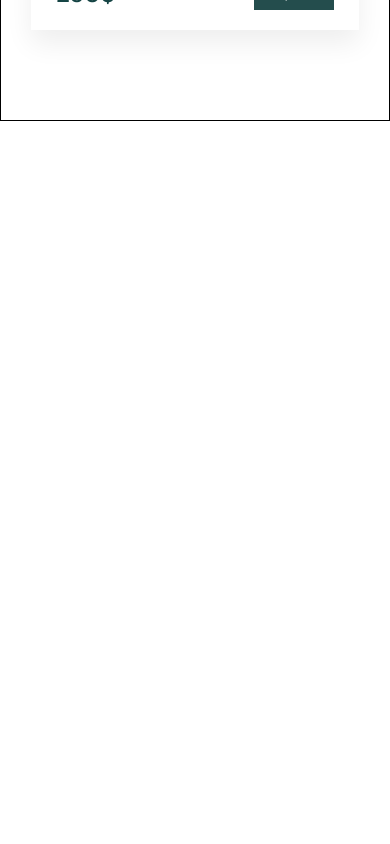
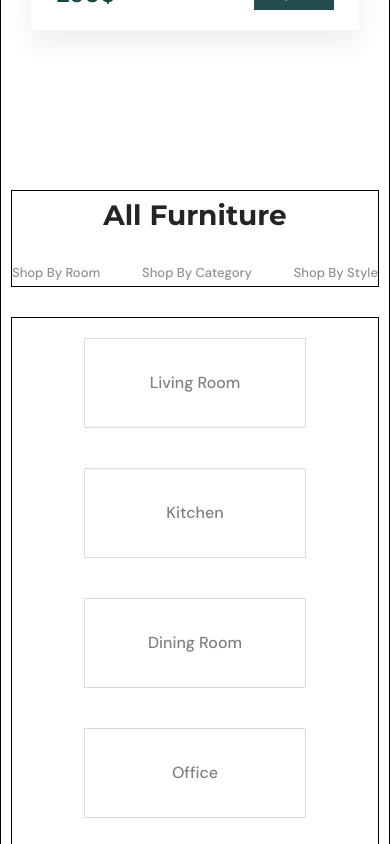
Before and after one commit to AndriyPapirnyk/DudeShape-react, a React (Create React App) app: page / in a window 390 px wide. Shown: the part 3520-4364 px from the top of the page. Before the commit the page ends 3641 px from the top, so only its background shows below. Built offline with nearby package versions, Linux system fonts and the light colour scheme.

Commit message:
final version of adaptive for furniture block

```diff
--- a/src/components/Main.jsx
+++ b/src/components/Main.jsx
@@ -4,7 +4,7 @@ import Home from './home/Home';
 import Companies from './companies/Companies';
 import About from './about/About';
 import Popuplar from './popular/Popular';
-// import Furniture from './furniture/Furniture';
+import Furniture from './furniture/Furniture';
 // import Customers from './customers/Customers';
 // import Subscription from './subsription/Subscription';
 
@@ -17,7 +17,7 @@ function Main() {
             <Companies />
             <About />
             <Popuplar />
-            {/* <Furniture /> */}
+            <Furniture />
             {/* <Customers />  */}
             {/* <Subscription /> */}
         </div>
--- a/src/components/furniture/Furniture.css
+++ b/src/components/furniture/Furniture.css
@@ -6,12 +6,22 @@
   padding: 70px 0;
   gap: 80px;
 }
+@media screen and (max-width: 1079px) {
+  .furniture {
+    gap: 30px;
+  }
+}
 .furniture__main {
   width: 100%;
   display: flex;
 }
 .furniture__main img {
   width: 580px;
+}
+@media screen and (max-width: 1079px) {
+  .furniture__main img {
+    display: none;
+  }
 }
 .furniture__main-options {
   border: 1px solid #000;
@@ -20,6 +30,22 @@
   justify-content: space-between;
   align-items: center;
   padding: 0 0 0 135px;
+}
+@media screen and (max-width: 1200px) {
+  .furniture__main-options {
+    padding: 0 0 0 30px;
+  }
+}
+@media screen and (max-width: 1093px) {
+  .furniture__main-options {
+    padding: 0 0 0 15px;
+  }
+}
+@media screen and (max-width: 1079px) {
+  .furniture__main-options {
+    padding: 0;
+    justify-content: space-around;
+  }
 }
 .furniture__heading {
   width: 100%;
@@ -36,11 +62,21 @@
   line-height: 48px;
   color: #242424;
 }
+@media screen and (max-width: 600px) {
+  .furniture__heading h1 {
+    font-size: 28px;
+  }
+}
 .furniture__heading div {
   width: 100%;
   display: flex;
   justify-content: space-around;
   margin-top: 20px;
+}
+@media screen and (max-width: 600px) {
+  .furniture__heading div {
+    justify-content: space-between;
+  }
 }
 .furniture__heading div p {
   font-family: "DM Sans";
@@ -51,6 +87,16 @@
   color: #919090;
   transition: 0.3s;
 }
+@media screen and (max-width: 600px) {
+  .furniture__heading div p {
+    font-size: 16px;
+  }
+}
+@media screen and (max-width: 415px) {
+  .furniture__heading div p {
+    font-size: 13px;
+  }
+}
 .furniture__heading div p:hover {
   transition: 0.3s;
   color: #154444;
--- a/src/components/furniture/Furniture.scss
+++ b/src/components/furniture/Furniture.scss
@@ -5,11 +5,17 @@
     flex-direction: column;
     padding: 70px 0;
     gap: 80px;
+    @media screen and (max-width: 1079px) {
+        gap: 30px;
+    }
     &__main{
         width: 100%;
         display: flex;
         img{
             width: 580px;
+            @media screen and (max-width: 1079px) {
+                display: none;
+            }
         }
         &-options{
             border: 1px solid #000;
@@ -18,6 +24,16 @@
             justify-content: space-between;
             align-items: center;
             padding: 0 0 0 135px;
+            @media screen and (max-width: 1200px) {
+                padding: 0 0 0 30px;
+            }
+            @media screen and (max-width: 1093px) {
+                padding: 0 0 0 15px;
+            }
+            @media screen and (max-width: 1079px) {
+                padding: 0;
+                justify-content: space-around;
+            }
         }
     }
     &__heading{
@@ -33,12 +49,18 @@
             font-size: 32px;
             line-height: 48px;
             color: #242424;
+            @media screen and (max-width: 600px) {
+                font-size: 28px;
+            }
         }
         div{
             width: 100%;
             display: flex;
             justify-content: space-around;
             margin-top: 20px;
+            @media screen and (max-width: 600px) {
+                justify-content: space-between;
+            }
             p{
                 font-family: 'DM Sans';
                 font-style: normal;
@@ -47,6 +69,12 @@
                 line-height: 27px;
                 color: #919090;
                 transition: .3s;
+                @media screen and (max-width: 600px) {
+                    font-size: 16px;
+                }
+                @media screen and (max-width: 415px) {
+                    font-size: 13px;
+                }
                 &:hover{
                     transition: .3s;
                     color: #154444;
--- a/src/components/furniture/item/Item.css
+++ b/src/components/furniture/item/Item.css
@@ -7,6 +7,11 @@
   align-items: center;
   flex-direction: column;
   gap: 10px;
+}
+@media screen and (max-width: 1079px) {
+  .item {
+    margin: 20px;
+  }
 }
 .item img {
   width: 24px;
--- a/src/components/furniture/item/Item.scss
+++ b/src/components/furniture/item/Item.scss
@@ -7,6 +7,9 @@
     align-items: center;
     flex-direction: column;
     gap: 10px;
+    @media screen and (max-width: 1079px) {
+        margin: 20px;
+    }
     img{
         width: 24px;
         height: 24px;
```
